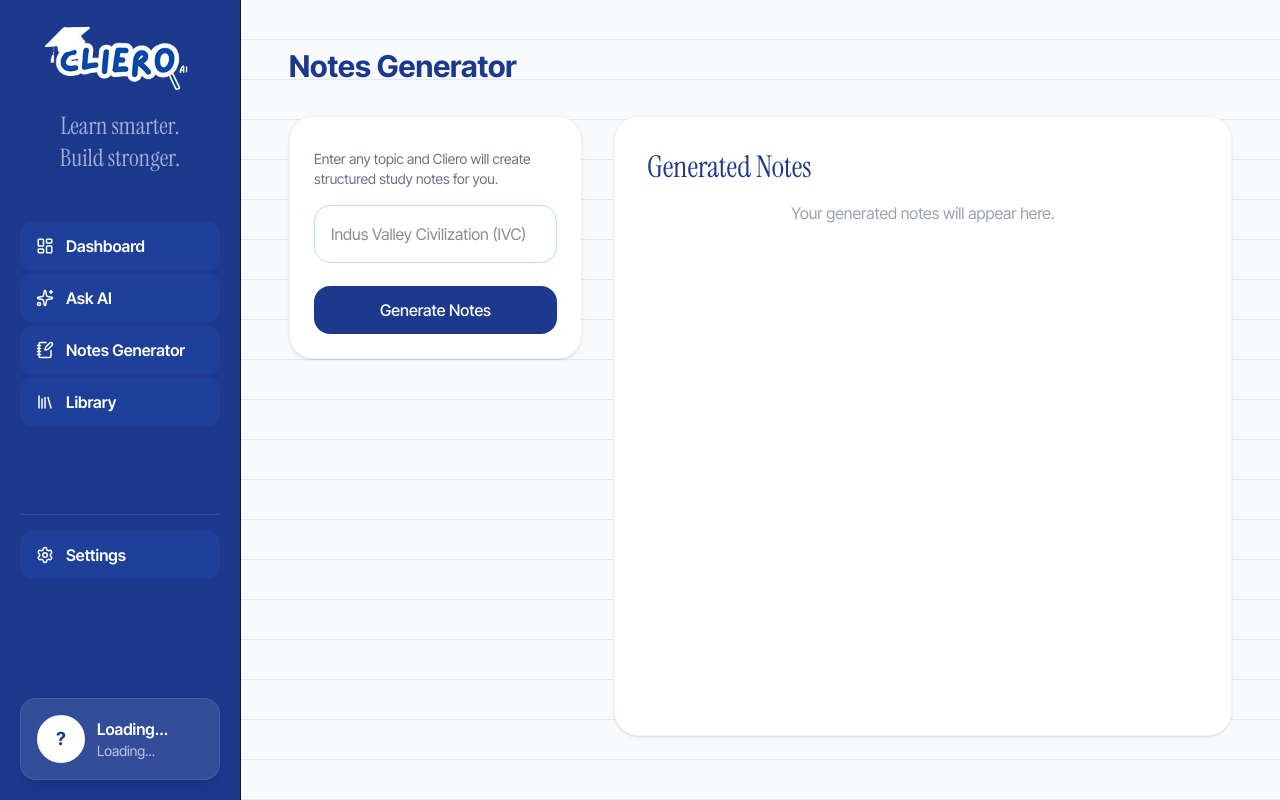
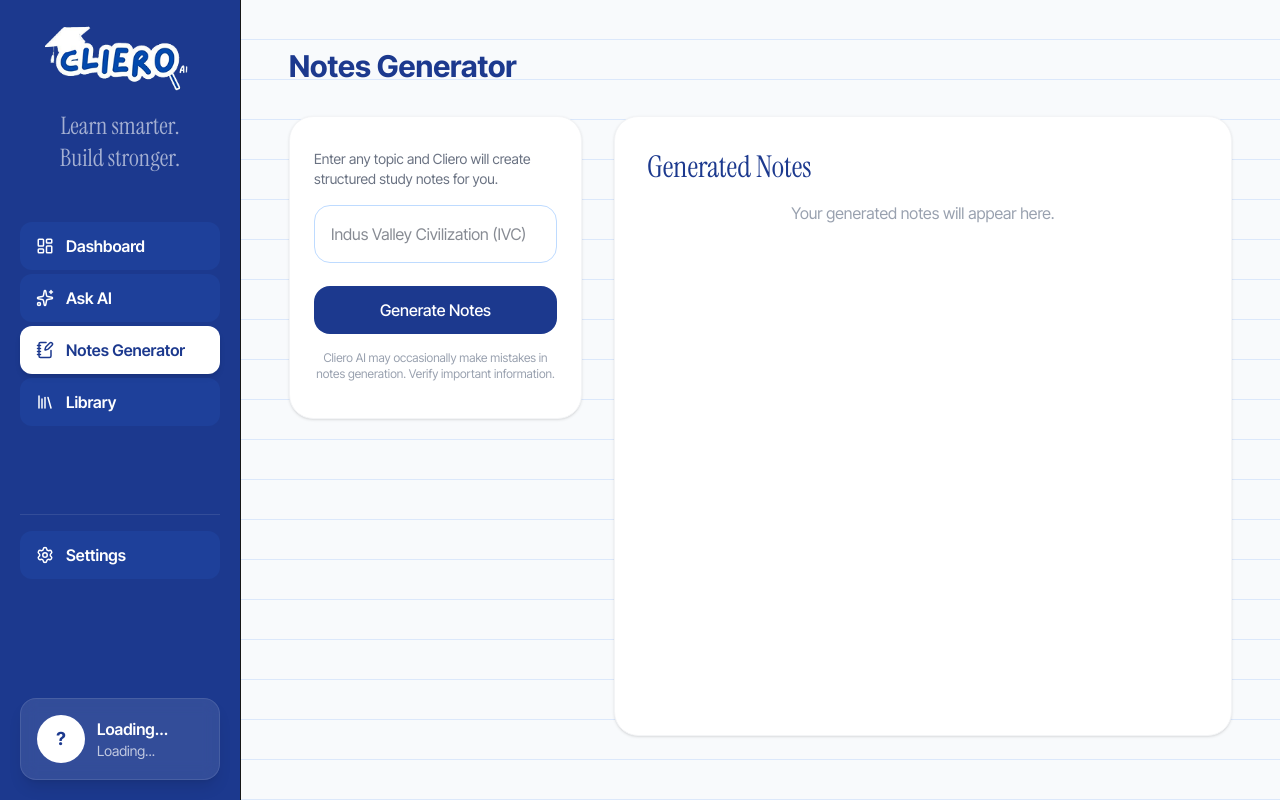
Before and after one commit to bvslahari007/cliero-ai, a Next.js app: page /dashboard/notes-generator in a window 1280 px wide. Built offline with nearby package versions, Linux system fonts and the light colour scheme; no server answers.

Commit message:
UI changes made for Sidebar and notes

```diff
--- a/app/dashboard/notes-generator/page.tsx
+++ b/app/dashboard/notes-generator/page.tsx
@@ -60,6 +60,12 @@
           >
             Generate Notes
           </button>
+          <p
+            className={`${interTight.className} mt-4 mb-3 text-center text-xs text-gray-400`}
+          >
+            Cliero AI may occasionally make mistakes in notes generation. Verify important
+            information.
+          </p>
         </div>
 
         {/* Right Panel */}
@@ -75,6 +81,7 @@
           >
             Your generated notes will appear here.
           </p>
+
         </div>
       </div>
     </div>
--- a/components/dashboard/Sidebar.tsx
+++ b/components/dashboard/Sidebar.tsx
@@ -87,7 +87,7 @@
           Ask AI
         </Link>
 
-        <Link href="/dashboard/notes-generator" className={linkStyles("/dashboard/notes")}>
+        <Link href="/dashboard/notes-generator" className={linkStyles("/dashboard/notes-generator")}>
           <NotebookPen size={18} />
           Notes Generator
         </Link>
```
